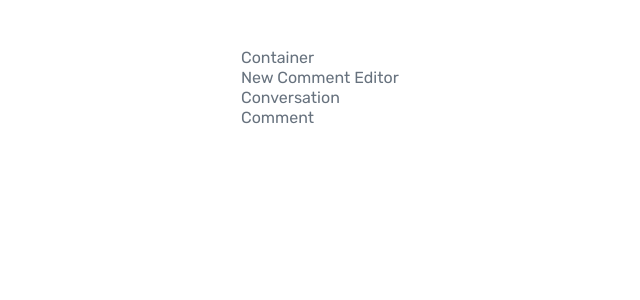
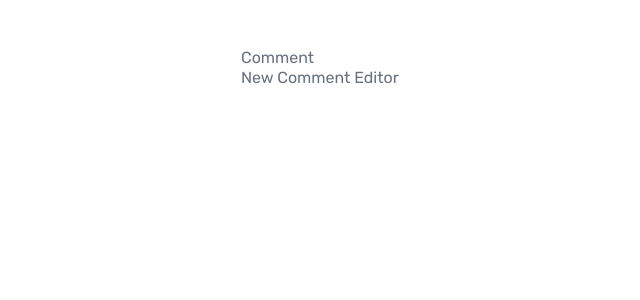
Before and after one commit to Taner-Tun/react_comments, a React (Vite) app: page / in a window 1280 px wide. Shown: the top 300 px of the page, without its empty margins (15-655 px from the left). Built offline with nearby package versions, Linux system fonts and the light colour scheme.

Commit message:
App.jsx updated

```diff
--- a/src/App.jsx
+++ b/src/App.jsx
@@ -2,9 +2,8 @@ import "./styles/reset.scss";
 import "./styles/variables.scss";
 import "./styles/global.scss";
 
-import { NewCommentEditor } from "./components/new-comment-editor";
 import { Conversation } from "./components/conversation";
-import { Comment } from "./components/comment";
+
 
 
 function App() {
@@ -13,10 +12,7 @@ function App() {
   return (
     <>
       <div className="container">
-        <p>Container</p>
-        <NewCommentEditor />
         <Conversation />
-        <Comment />
       </div>
 
     </>
--- a/src/components/conversation/index.jsx
+++ b/src/components/conversation/index.jsx
@@ -1,7 +1,11 @@
-
+import { Comment } from "../comment";
+import { NewCommentEditor } from "../new-comment-editor";
 
 function Conversation () {
-    return <div>Conversation</div>
+    return <div>
+        <Comment />
+        <NewCommentEditor />
+        </div>
 }
 
 export {Conversation};
```
